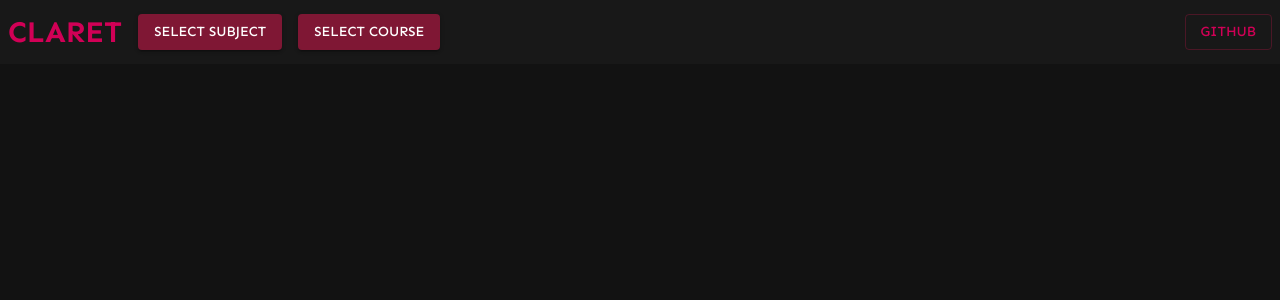
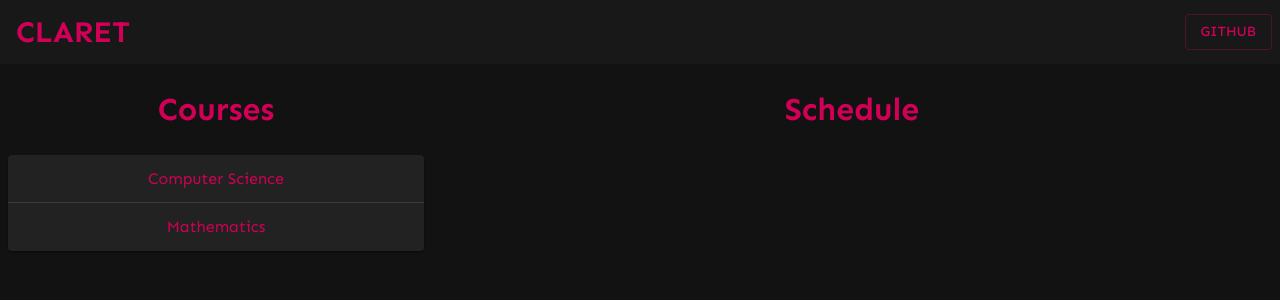
Before and after one commit to evaan/Claret, a Next.js app in the folder ScheduleBuilder/: page / in a window 1280 px wide. Shown: the top 300 px of the page. Built offline with nearby package versions, Linux system fonts and the light colour scheme.

Commit message:
Basic start to site

```diff
--- a/ScheduleBuilder/app/page.tsx
+++ b/ScheduleBuilder/app/page.tsx
@@ -1,28 +1,56 @@
 "use client";
 
-import { AppBar, Box, Button, Dialog, DialogContent, DialogTitle, Paper, Toolbar } from "@mui/material";
-import { useState } from "react";
+import { Accordion, AccordionDetails, AccordionSummary, Box, Button, Grid, Toolbar, Typography } from "@mui/material";
 
 export default function Home() {
-  const [dialogOpen, setDialogOpen] = useState<boolean>(false)
-
   return(
-    <Box>
+    <Box sx={{height: "100vh"}}>
       <Box bgcolor="#181818">
         <Toolbar disableGutters sx={{paddingX:"8px"}}>
-          <h1 style={{fontSize: "30px", lineHeight:"0", marginRight: "8px"}}>CLARET</h1>
-          <Button variant="contained" sx={{marginX: "8px"}} onClick={() => setDialogOpen(true)}>Select Subject</Button>
-          <Button variant="contained" sx={{marginX: "8px"}}>Select Course</Button>
+          <a href="/"><Button sx={{color: "#d10056"}}><h1 style={{fontSize: "30px", lineHeight:"0", marginRight: "8px"}}>CLARET</h1></Button></a>
           <p style={{flexGrow: 1}} />
-          <Button variant="outlined" sx={{color: "#d10056"}} onClick={() => open("https://github.com/evaan/Claret", "_blank")?.focus()}>Github</Button>
+          <a href="https://github.com/evaan/Claret" target="_blank"><Button variant="outlined" sx={{color: "#d10056"}}>Github</Button></a>
         </Toolbar>
       </Box>
-      <Dialog open={dialogOpen} onClose={() => setDialogOpen(false)}>
-        <DialogTitle align="center">Select Subject</DialogTitle>
-        <DialogContent>
-          <p>Subject Selection Here</p>
-        </DialogContent>
-      </Dialog>
+      <Grid container spacing={1} paddingX={"8px"}>
+        <Grid item xs={12} sm={4}>
+          {/* would be cool to make the course list not extend the page on desktop */}
+          <h1 style={{textAlign: "center"}}>Courses</h1>
+          <Accordion>
+            <AccordionSummary><Typography align="center" sx={{width: "100%"}}>Computer Science</Typography></AccordionSummary>
+            <AccordionDetails>
+              <Accordion sx={{background: "#282828"}}>
+                <AccordionSummary><Typography align="center" sx={{width: "100%"}}>COMP 1001</Typography></AccordionSummary>
+                <AccordionDetails>
+                  <Box display="flex" flexWrap="wrap">
+                    <Button variant="contained" sx={{marginY: "4px", flexBasis: "100%"}}>Section 001 - Lecture (time here maybe)</Button>
+                    <Button variant="contained" sx={{marginY: "4px", flexBasis: "100%"}}>Section 002 - Laboratory (time here maybe)</Button>
+                    <Button variant="contained" sx={{marginY: "4px", flexBasis: "100%"}}>Section 003 - Laboratory (time here maybe)</Button>
+                  </Box>
+                </AccordionDetails>
+              </Accordion>
+            </AccordionDetails>
+          </Accordion>
+          <Accordion>
+            <AccordionSummary><Typography align="center" sx={{width: "100%"}}>Mathematics</Typography></AccordionSummary>
+            <AccordionDetails>
+              <Accordion sx={{background: "#282828"}}>
+                <AccordionSummary><Typography align="center" sx={{width: "100%"}}>MATH 1000</Typography></AccordionSummary>
+                <AccordionDetails>
+                  <Box display="flex" flexWrap="wrap">
+                    <Button variant="contained" sx={{marginY: "4px", flexBasis: "100%"}}>Section 001 - Lecture (time here maybe)</Button>
+                    <Button variant="contained" sx={{marginY: "4px", flexBasis: "100%"}}>Section 002 - Lecture (time here maybe)</Button>
+                    <Button variant="contained" sx={{marginY: "4px", flexBasis: "100%"}}>Section 003 - Lecture (time here maybe)</Button>
+                  </Box>
+                </AccordionDetails>
+              </Accordion>
+            </AccordionDetails>
+          </Accordion>
+        </Grid>
+        <Grid item xs={12} sm={8}>
+          <h1 style={{textAlign: "center"}}>Schedule</h1>
+        </Grid>
+      </Grid>
     </Box>
   )
 }
--- a/ScheduleBuilder/app/providers.tsx
+++ b/ScheduleBuilder/app/providers.tsx
@@ -11,7 +11,7 @@ const theme = createTheme({
         mode: 'dark',
         background: {
             default: "#121212",
-            paper: "#000000"
+            paper: "#161616"
         },
         primary: {
             main: '#7f1734',
```
Also changed, not shown: 1 other file (tests, documents, lock files or other folders).
